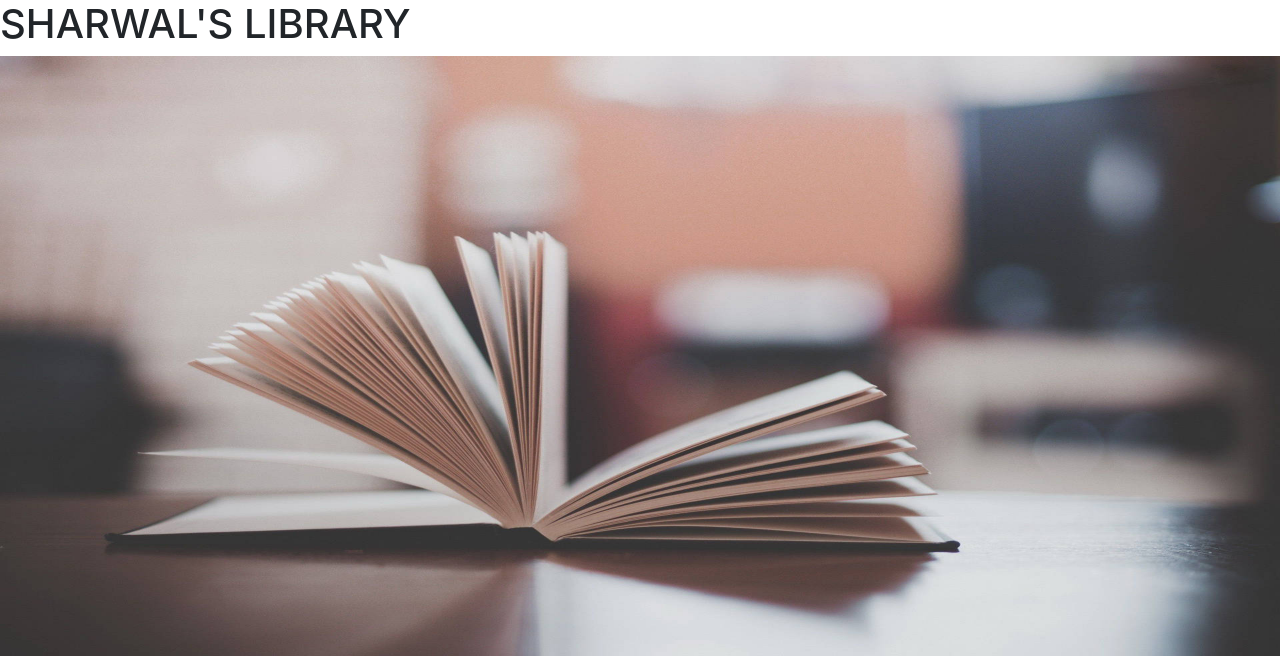
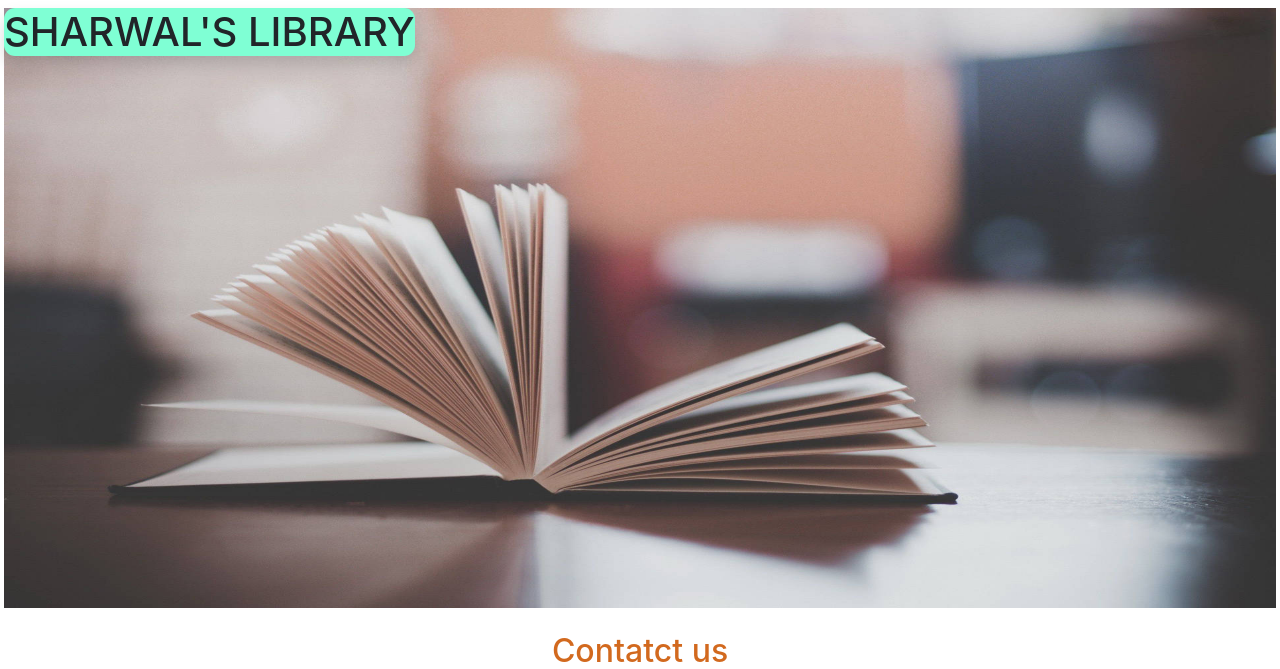
Before and after one commit to Nitinsharwal/Django-website, a Django app: page /contact in a window 1280 px wide. Shown: the part 56-725 px from the top of the page. Run offline with Django 5.2, Linux system fonts and the light colour scheme.

Commit message:
Update contact.html

```diff
--- a/templates/contact.html
+++ b/templates/contact.html
@@ -3,12 +3,12 @@
 Contact
 {% endblock title %}
 {% block body %}
-<div class="conatiner">
+<div class="conatiner-fluid my-2 px-1">
   <div class="carousel-item active">
-    <h1 >SHARWAL'S LIBRARY</h1>
+    <h1 class="text-center shadow" style=" background-color: aquamarine; position: absolute; border-radius: 11px;">SHARWAL'S LIBRARY</h1>
     <img src="/static/ntn.jpg" height="600" width="900" class="d-block w-100" alt="...">
     <div class="conatiner fluid-my-4 px-4 py-4">
-      <h2 class="text-center" font style="color: chocolate;">Contatct us</h2>
+      <h2 class="text-center" style="color: chocolate;">Contatct us</h2>
       <form method="POST" action="/contact">
         {% csrf_token %}
         <div class="form-group">
```
